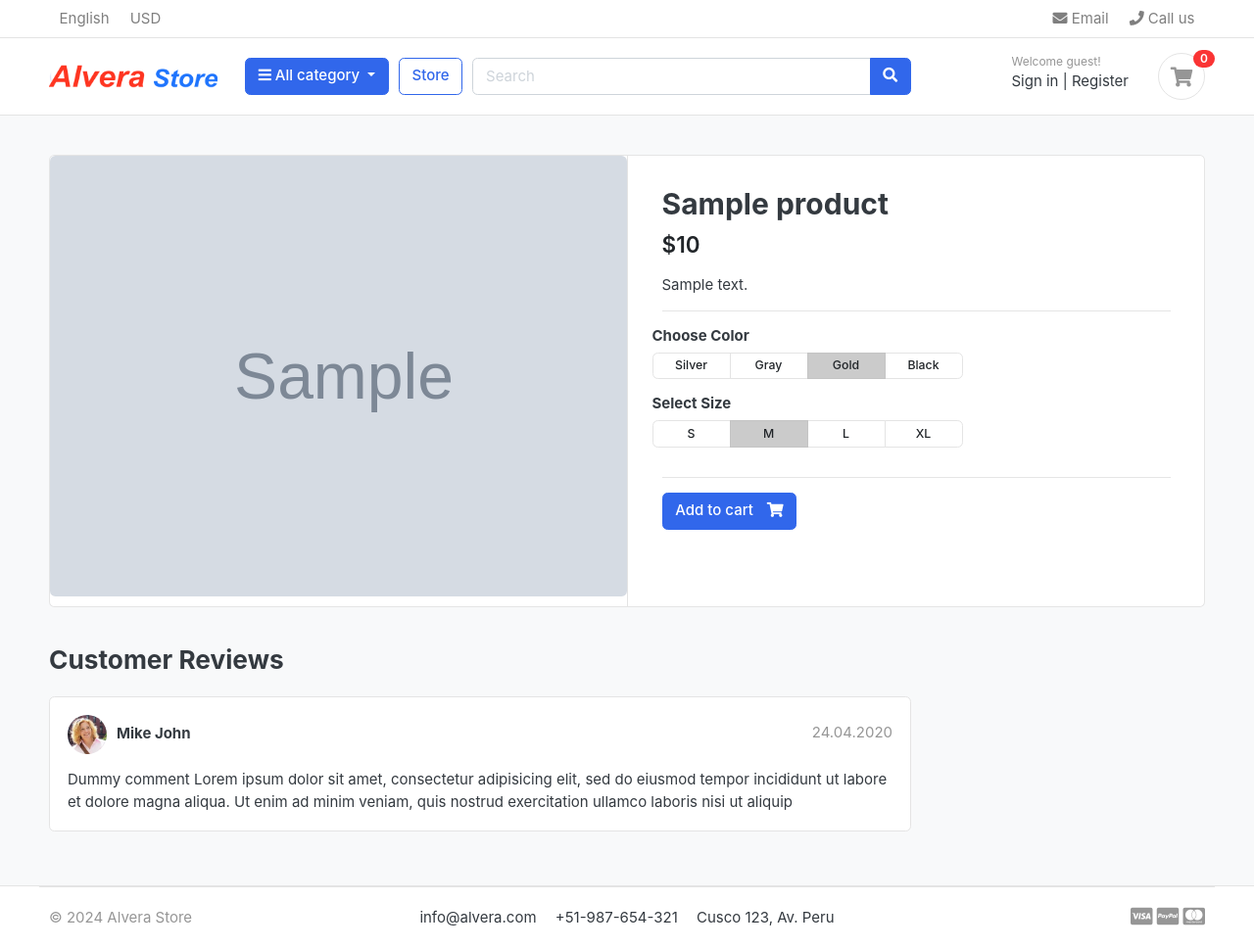
After one commit to foreverlcd/Alvera-E-commerce, a Django app: a page that uses alvera/templates/includes/footer.html in a window 1280 px wide. The commit adds this page. Shown: the whole page at 98% size. Run offline with Django 5.2, Linux system fonts and the light colour scheme; tables that the repository leaves empty hold one stand-in row (values such as "Sample post"); grey boxes marked "Sample" are stand-in pictures; some libraries are stand-ins or nearby versions; some web fonts are replaced.

Commit message:
Adding redirect from store to product detail and new logos

```diff
--- a/alvera/templates/includes/footer.html
+++ b/alvera/templates/includes/footer.html
@@ -3,12 +3,12 @@
 		<div class="container">
 			<section class="footer-bottom border-top row">
 				<div class="col-md-2">
-					<p class="text-muted"> &copy 2019 Company name </p>
+					<p class="text-muted"> &copy 2024 Alvera Store </p>
 				</div>
 				<div class="col-md-8 text-md-center">
-					<span  class="px-2">info@pixsellz.io</span>
-					<span  class="px-2">+879-332-9375</span>
-					<span  class="px-2">Street name 123, Avanue abc</span>
+					<span  class="px-2">info@alvera.com</span>
+					<span  class="px-2">+51-987-654-321</span>
+					<span  class="px-2">Cusco 123, Av. Peru</span>
 				</div>
 				<div class="col-md-2 text-md-right text-muted">
 					<i class="fab fa-lg fa-cc-visa"></i>
--- a/alvera/templates/includes/navbar.html
+++ b/alvera/templates/includes/navbar.html
@@ -46,8 +46,8 @@
       <div class="container">
         <div class="row align-items-center">
           <div class="col-lg-2 col-md-3 col-6">
-            <a href="{% static './" class="brand-wrap' %}">
-                <img class="logo" src="{% static './images/logo.png' %}" width="172" height="40" />
+            <a href="{% url 'home' %}" class="brand-wrap' %}">
+                <img class="logo" src="{% static './images/AlveraStoreLogo.png' %}" width="172" height="40" />
             </a>
             <!-- brand-wrap.// -->
           </div>
@@ -56,11 +56,12 @@
               <button
                 type="button"
                 class="btn btn-primary dropdown-toggle"
-                data-toggle="dropdown"
-              >
+                data-toggle="dropdown">
                 <i class="fa fa-bars"></i> All category
               </button>
               <div class="dropdown-menu">
+
+                <a class="dropdown-item" href="{% url 'store' %}">All category </a>
 
                 {% for category in links %}
 
@@ -80,7 +81,7 @@
             <!-- category-wrap.// -->
           </div>
           <!-- col.// -->
-          <a href="{% static "./store.html" %}" class="btn btn-outline-primary">Store</a>
+          <a href="{% url 'store' %}" class="btn btn-outline-primary">Store</a>
           <div class="col-lg col-md-6 col-sm-12 col">
             <form action="#" class="search">
               <div class="input-group w-100">
--- /dev/null
+++ b/alvera/templates/store/product_detail.html
@@ -0,0 +1,132 @@
+{% extends "base.html" %}
+{% load static %}
+
+{% block content %}
+
+<section class="section-content padding-y bg">
+    <div class="container">
+      <!-- ============================ COMPONENT 1 ================================= -->
+      <div class="card">
+        <div class="row no-gutters">
+          <aside class="col-md-6">
+            <article class="gallery-wrap">
+              <div class="img-big-wrap">
+                <a href="#"><img src="{{ single_product.images.url }}" /></a>
+              </div>
+              <!-- img-big-wrap.// -->
+            </article>
+            <!-- gallery-wrap .end// -->
+          </aside>
+          <main class="col-md-6 border-left">
+            <article class="content-body">
+              <h2 class="title">{{ single_product.product_name }}</h2>
+
+              <div class="mb-3">
+                <var class="price h4">${{ single_product.price }}</var>
+              </div>
+
+              <p>
+                {{ single_product.description }}
+              </p>
+
+              <hr />
+              <div class="row">
+                <div class="item-option-select">
+                  <h6>Choose Color</h6>
+                  <div
+                    class="btn-group btn-group-sm btn-group-toggle"
+                    data-toggle="buttons"
+                  >
+                    <label class="btn btn-light">
+                      <input type="radio" name="radio_color" /> Silver
+                    </label>
+                    <label class="btn btn-light">
+                      <input type="radio" name="radio_color" /> Gray
+                    </label>
+                    <label class="btn btn-light active">
+                      <input type="radio" name="radio_color checked" /> Gold
+                    </label>
+                    <label class="btn btn-light">
+                      <input type="radio" name="radio_color" /> Black
+                    </label>
+                  </div>
+                </div>
+              </div>
+              <!-- row.// -->
+              <div class="row">
+                <div class="item-option-select">
+                  <h6>Select Size</h6>
+                  <div
+                    class="btn-group btn-group-sm btn-group-toggle"
+                    data-toggle="buttons"
+                  >
+                    <label class="btn btn-light">
+                      <input type="radio" name="radio_color" /> S
+                    </label>
+                    <label class="btn btn-light active">
+                      <input type="radio" name="radio_color" checked /> M
+                    </label>
+                    <label class="btn btn-light">
+                      <input type="radio" name="radio_color" /> L
+                    </label>
+                    <label class="btn btn-light">
+                      <input type="radio" name="radio_color" /> XL
+                    </label>
+                  </div>
+                </div>
+              </div>
+              <!-- row.// -->
+              <hr />
+              <a href="./product-detail.html" class="btn btn-primary">
+                <span class="text">Add to cart</span>
+                <i class="fas fa-shopping-cart"></i>
+              </a>
+            </article>
+            <!-- product-info-aside .// -->
+          </main>
+          <!-- col.// -->
+        </div>
+        <!-- row.// -->
+      </div>
+      <!-- card.// -->
+      <!-- ============================ COMPONENT 1 END .// ================================= -->
+
+      <br />
+
+      <div class="row">
+        <div class="col-md-9">
+          <header class="section-heading">
+            <h3>Customer Reviews</h3>
+          </header>
+
+          <article class="box mb-3">
+            <div class="icontext w-100">
+              <img
+                src="{% static "./images/avatars/avatar1.jpg" %}"
+                class="img-xs icon rounded-circle"
+              />
+              <div class="text">
+                <span class="date text-muted float-md-right">24.04.2020 </span>
+                <h6 class="mb-1">Mike John</h6>
+              </div>
+            </div>
+            <!-- icontext.// -->
+            <div class="mt-3">
+              <p>
+                Dummy comment Lorem ipsum dolor sit amet, consectetur adipisicing
+                elit, sed do eiusmod tempor incididunt ut labore et dolore magna
+                aliqua. Ut enim ad minim veniam, quis nostrud exercitation ullamco
+                laboris nisi ut aliquip
+              </p>
+            </div>
+          </article>
+        </div>
+        <!-- col.// -->
+      </div>
+      <!-- row.// -->
+    </div>
+    <!-- container .//  -->
+  </section>
+  <!-- ========================= SECTION CONTENT END// ========================= -->
+
+{% endblock content %}
--- a/store/models.py
+++ b/store/models.py
@@ -1,5 +1,6 @@
 from django.db import models
 from category.models import Category
+from django.urls import reverse
 
 # Create your models here.
 class Product(models.Model):
@@ -14,5 +15,8 @@ class Product(models.Model):
     created_date = models.DateTimeField(auto_now_add=True)
     modified_date = models.DateTimeField(auto_now=True)
 
+    def get_url(self):
+        return reverse('product_detail', args=[self.category.slug, self.slug])
+
     def __str__(self):
         return self.product_name
--- a/store/urls.py
+++ b/store/urls.py
@@ -5,4 +5,6 @@ from . import views
 urlpatterns = [
     path('', views.store, name='store'),
     path('<slug:category_slug>/', views.store, name='products_by_category'),
+    path('<slug:category_slug>/<product_slug>/', views.product_detail, name='product_detail'),
+
 ]
--- a/store/views.py
+++ b/store/views.py
@@ -21,3 +21,16 @@ def store(request, category_slug=None):
     }
 
     return render(request, 'store/store.html', context)
+
+def product_detail(request, category_slug, product_slug):
+    try:
+        # category__slug es la relación entre la categoría y el producto
+        single_product = Product.objects.get(category__slug=category_slug, slug=product_slug)
+    except Exception as e:
+        raise e
+
+    context = {
+        'single_product': single_product,
+    }
+
+    return render(request, 'store/product_detail.html', context)
```
Also changed, not shown: alvera/templates/home.html (+4 -4 lines), alvera/templates/store/store.html (+12 -2 lines), alvera/static/images/AlveraStoreLogo.png (added), alvera/static/images/banners/cover.jpg (added), 3 other files.
